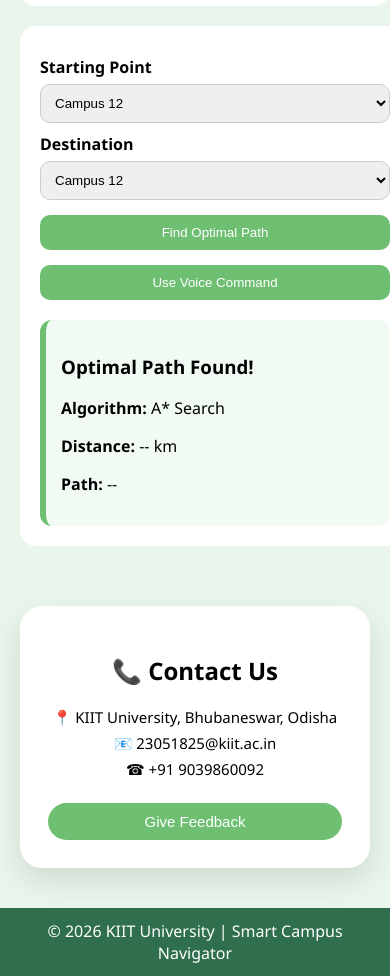
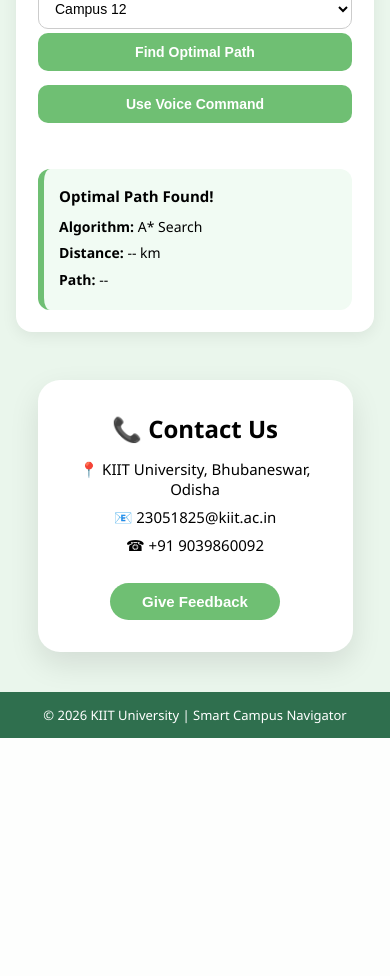
Before and after one commit to AtharvSChaturvedi/Campus-Navigator, a Flask app: page / in a window 390 px wide. Shown: the part 720-1696 px from the top of the page. After the commit the page ends 1458 px from the top, so only its background shows below. Run offline with Flask 3, Linux system fonts and the light colour scheme.

Commit message:
Refactor CSS styles for layout and components

```diff
--- a/static/css/style.css
+++ b/static/css/style.css
@@ -5,6 +5,9 @@
 }
 
 /* Base */
+*,*::before,*::after{
+    box-sizing:border-box;
+}
 body{
     margin:0;
     font-family:"Segoe UI", Arial;
@@ -34,89 +45,164 @@ header p{font-size:14px;margin-top:6px;}
     color:white;
     font-size:18px;
     cursor:pointer;
+    transition:background 0.2s;
+}
+.dark-toggle:hover{
+    background:rgba(255,255,255,0.4);
 }
 
 /* Layout */
 .main{
     display:flex;
     gap:20px;
-    padding:20px;
+    padding:24px 20px;
+    align-items:stretch;
 }
 
 /* Map */
 .map-panel{
     width:65%;
     background:white;
-    padding:10px;
+    padding:12px;
     border-radius:16px;
     position:relative;
+    box-shadow:0 4px 16px rgba(0,0,0,0.07);
 }
-#map{height:460px;border-radius:12px;}
+#map{
+    height:560px;
+    border-radius:12px;
+}
 .coords{
     position:absolute;
-    bottom:10px;
-    left:10px;
+    bottom:22px;         /* raised so it clears the panel padding */
+    left:22px;
     background:white;
     padding:6px 10px;
     border-radius:8px;
     font-size:12px;
+    box-shadow:0 2px 8px rgba(0,0,0,0.15);
+    z-index:500;
+    pointer-events:none;
 }
 
-/* Result */
+/* Result Panel */
 .result-panel{
     width:35%;
     background:white;
-    padding:20px;
+    padding:22px;
     border-radius:16px;
+    display:flex;
+    flex-direction:column;
+    gap:4px;
+    box-shadow:0 4px 16px rgba(0,0,0,0.07);
 }
-label{font-weight:bold;margin-top:10px;display:block;}
-select,button{
+
+label{
+    font-weight:bold;
+    margin-top:10px;
+    display:block;
+    font-size:14px;
+    color:#2f6f4e;
+}
+
+select{
     width:100%;
-    padding:10px;
+    padding:10px 12px;
     margin-top:6px;
     border-radius:10px;
     border:1px solid #ccc;
+    font-size:14px;
+    background:white;
+    cursor:pointer;
+    outline:none;
+    transition:border-color 0.2s;
 }
-button{
+select:focus{
+    border-color:var(--pista-main);
+}
+
+/* Buttons — scoped so selects are unaffected */
+.result-panel button,
+.feedback-btn,
+.modal-content button{
+    width:100%;
+    padding:11px 10px;
+    border-radius:10px;
+    border:none;
     background:var(--pista-main);
     color:white;
-    border:none;
-    margin-top:15px;
+    font-size:14px;
+    font-weight:600;
+    cursor:pointer;
+    transition:background 0.2s, transform 0.1s;
 }
+.result-panel button:hover,
+.feedback-btn:hover,
+.modal-content button:hover{
+    background:var(--pista-dark);
+}
+.result-panel button:active{
+    transform:scale(0.98);
+}
+
+/* Space between the two action buttons */
+.result-panel button + button{
+    margin-top:10px;
+}
+
+#voice-command-status{
+    font-size:13px;
+    color:#555;
+    margin:6px 0 0;
+    min-height:18px;
+    text-align:center;
+}
+
 .result-box{
     background:#f1fbf3;
     border-left:6px solid var(--pista-main);
     padding:15px;
-    margin-top:20px;
+    margin-top:14px;
     border-radius:12px;
+    font-size:14px;
+    line-height:1.6;
+}
+.result-box h3{
+    margin:0 0 8px;
+    font-size:15px;
+}
+.result-box p{
+    margin:4px 0;
 }
 
 /* Contact */
 .contact-wrapper{
     display:flex;
     justify-content:center;
-    padding:40px 20px;
+    padding:32px 20px 40px;
 }
 .contact-card{
     background:white;
     width:90%;
     max-width:900px;
-    padding:28px;
+    padding:32px 28px;
     border-radius:22px;
     text-align:center;
-    box-shadow:0 12px 30px rgba(0,0,0,0.12);
+    box-shadow:0 12px 30px rgba(0,0,0,0.10);
+}
+.contact-card h2{
+    margin:0 0 14px;
 }
 .contact-line{
     font-size:15px;
-    margin:6px 0;
+    margin:8px 0;
 }
 .feedback-btn{
-    margin-top:18px;
-    padding:10px 26px;
+    display:inline-block;
+    width:auto;
+    margin-top:20px;
+    padding:10px 32px;
     border-radius:22px;
-    border:none;
-    background:var(--pista-main);
-    color:white;
     font-size:15px;
 }
 
@@ -164,22 +273,35 @@ footer{
     background:var(--pista-dark);
     color:white;
     text-align:center;
-    padding:12px;
+    padding:14px;
+    font-size:13px;
 }
 
 /* Mobile */
 @media(max-width:900px){
-    .main{flex-direction:column;}
-    .map-panel,.result-panel{width:100%;}
+    .main{
+        flex-direction:column;
+        padding:16px;
+    }
+    .map-panel,
+    .result-panel{
+        width:100%;
+    }
+    #map{
+        height:340px;
+    }
 }
 
-/* Dark Mode */
+/* ── Dark Mode ─────────────────────────────────── */
 .dark{
     background:#0f1f17;
     color:#e6f4ea;
 }
 .dark header{
     background:linear-gradient(135deg,#1f3f2c,#2f6f4e);
+}
+.dark label{
+    color:#80c990;
 }
 .dark .map-panel,
 .dark .result-panel,
```
Also changed, not shown: other parts of static/css/style.css (+48 -8 lines).
